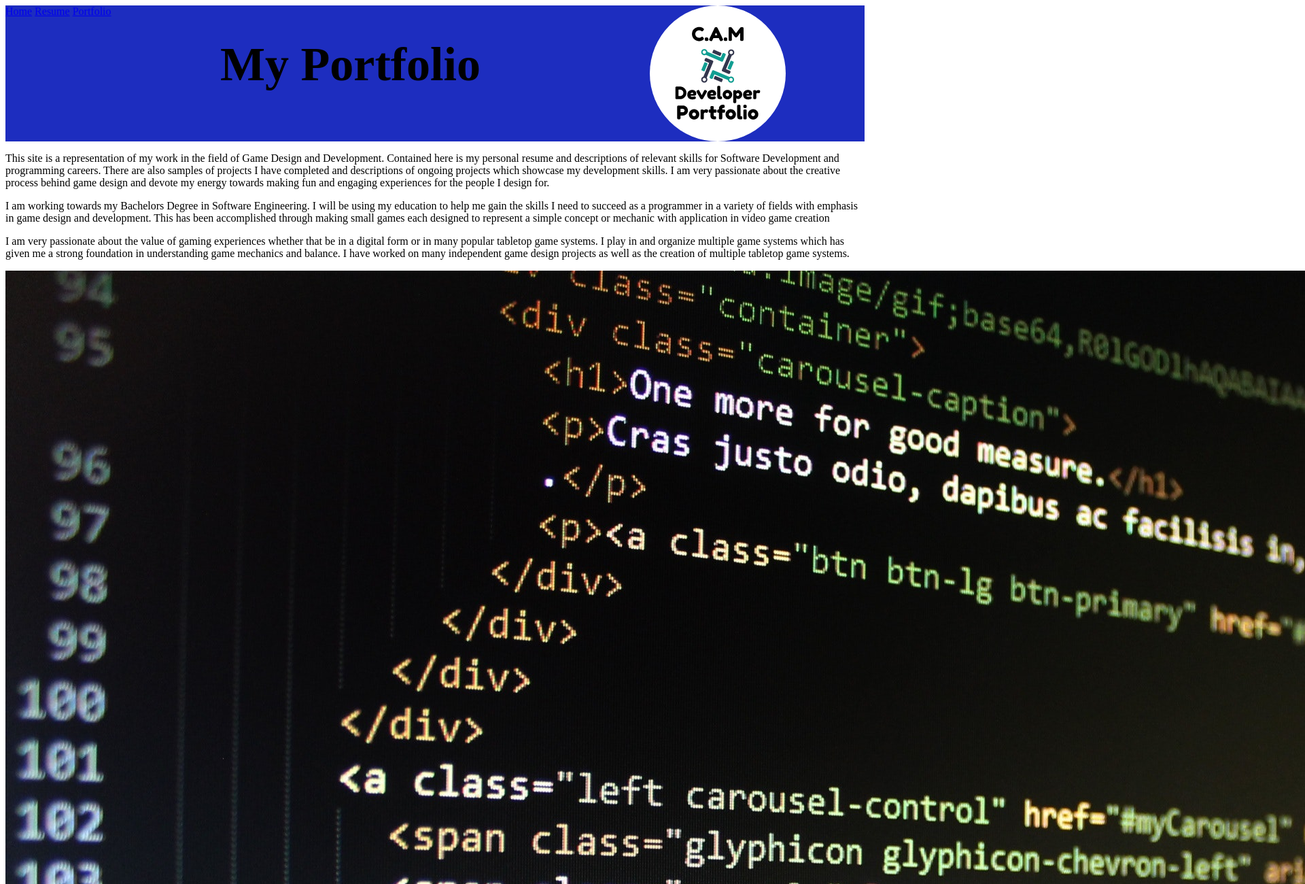
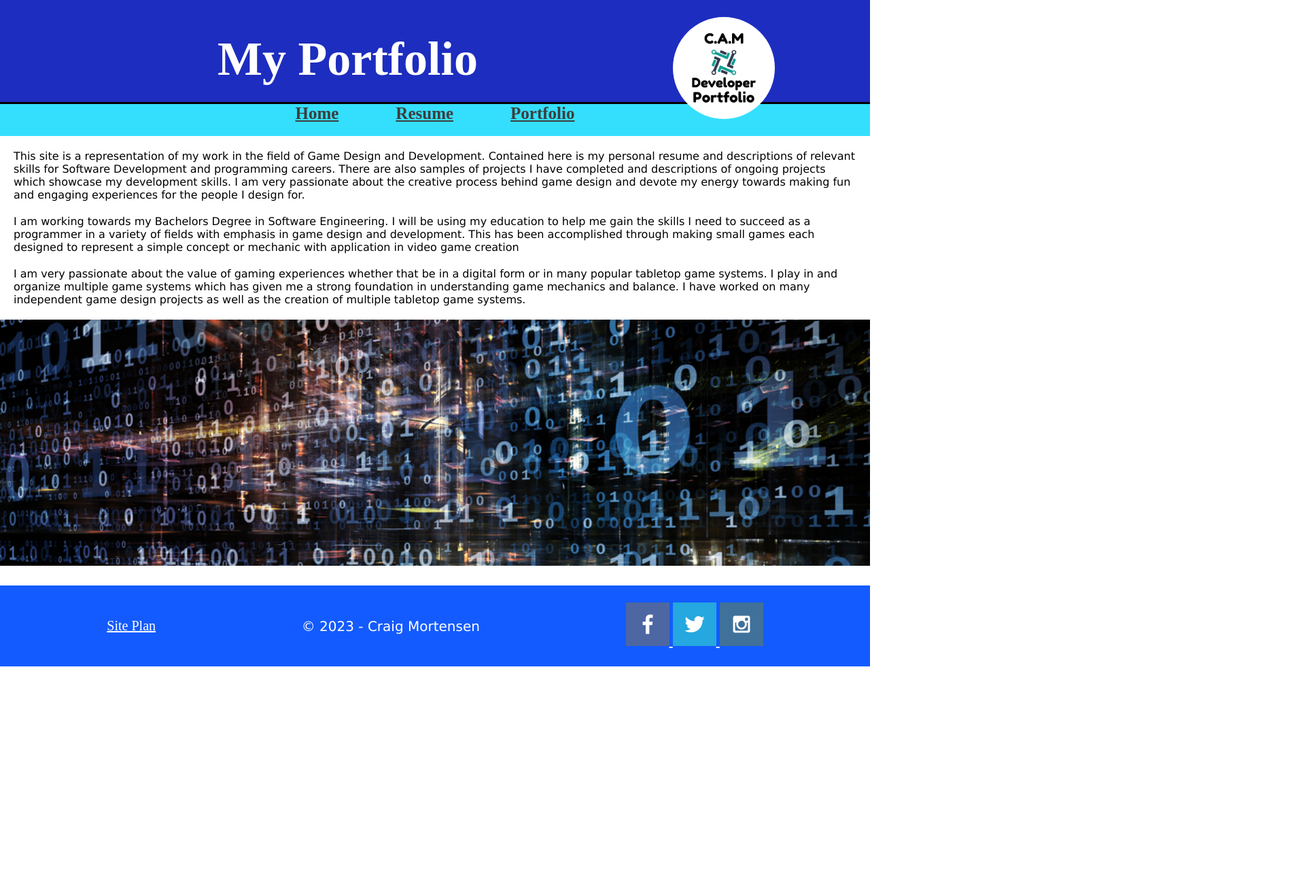
Before and after one commit to crag0697/wdd130, a plain HTML site: page portfolio/index.html in a window 1280 px wide. Shown: the top 1300 px of the page at 68% size, 1920 px wide, since content can reach past the window. After the commit the page ends 980 px from the top, so only its background shows below. Drawn offline with Linux system fonts and the light colour scheme.

Commit message:
Completed basic css formatting for homepage

```diff
--- a/portfolio/index.html
+++ b/portfolio/index.html
@@ -12,11 +12,13 @@
     <body>
         <header>
             <h1 class="nav-title">My Portfolio</h1>
-            <nav>
-                <a href="index.html">Home</a>
-                <a href="resume.html">Resume</a>
-                <a href="projects.html">Portfolio</a>
-            </nav>
+            <div class="nav-bar">
+                <nav>
+                    <a href="index.html">Home</a>
+                    <a href="resume.html">Resume</a>
+                    <a href="projects.html">Portfolio</a>
+                </nav>
+            </div>
             <img id="logo-image" src="images/logo.png" alt="Logo">
         </header>
         <main>
@@ -53,15 +55,13 @@
                 </div>
             </section>
 
-            <section class="code-image">
-                <img src="images/Code Screen.jpg" alt="Computer screen displaying code">
-            </section>
+            <div class="code-image">
+                <img id="code" src="images/code_banner.png" alt="Computer screen displaying code">
+            </div>
         </main>
 
         <footer>
-            <a
-                href="site-plan.html" target="_blank">Site Plan
-            </a>
+            <a href="site-plan.html" target="_blank">Site Plan</a>
             <p>&copy; 2023 - Craig Mortensen</p>
 
             <div class = "socials">
--- a/portfolio/styles/home-page.css
+++ b/portfolio/styles/home-page.css
@@ -1,8 +1,20 @@
+h1 h3 {
+    font-family: Helvetica, sans-serif;
+}
+
+p {
+    font-family: Verdana, Geneva, Tahoma, sans-serif;
+}
+
+
+
+
 header {
     display:grid;
     grid-template-columns: 1fr 1fr 1fr 1fr;
     grid-template-rows: 50px 50px 50px 50px;
     background-color: #1d2dbf;
+    color: white;
 }
 
 .nav-title {
@@ -14,4 +26,62 @@ header {
 #logo-image {
     grid-column:4/5;
     border-radius: 50%;
+    height: 150px;
+    margin-top: 25px;
+    margin-left: 30px;
 }
+
+.nav-bar {
+    grid-row: 4/5;
+    grid-column: 1/5;
+    text-align: center;
+    background-color: #34dffd;
+    border-top: solid black;
+}
+nav a {
+    color: #3D3D3D;
+    font-size: 25px;
+    padding: 20px;
+    margin: 20px;
+    font-weight: bold;
+}
+
+nav a:hover {
+    color: #34dffd;
+    background-color: #3D3D3D;
+
+}
+
+body {
+    max-width: 2600px;
+    margin: 0 auto;
+
+}
+
+.summary {
+    grid-template-rows: 500px 500px 500px;
+}
+
+.text-box {
+    margin: 20px;
+}
+
+#code {
+    width: 100%;
+    height: auto;
+}
+
+footer {
+    background-color: #145bff;
+    color: white;
+    padding: 25px 50px;
+    margin-top: 25px;
+    display: flex;
+    justify-content: space-around;
+    align-items: center;
+    font-size: 20px;
+}
+
+footer a {
+    color: white;
+}
```
Also changed, not shown: portfolio/images/code banner.jfif (added), portfolio/images/code_banner.png (added), 1 other file.
